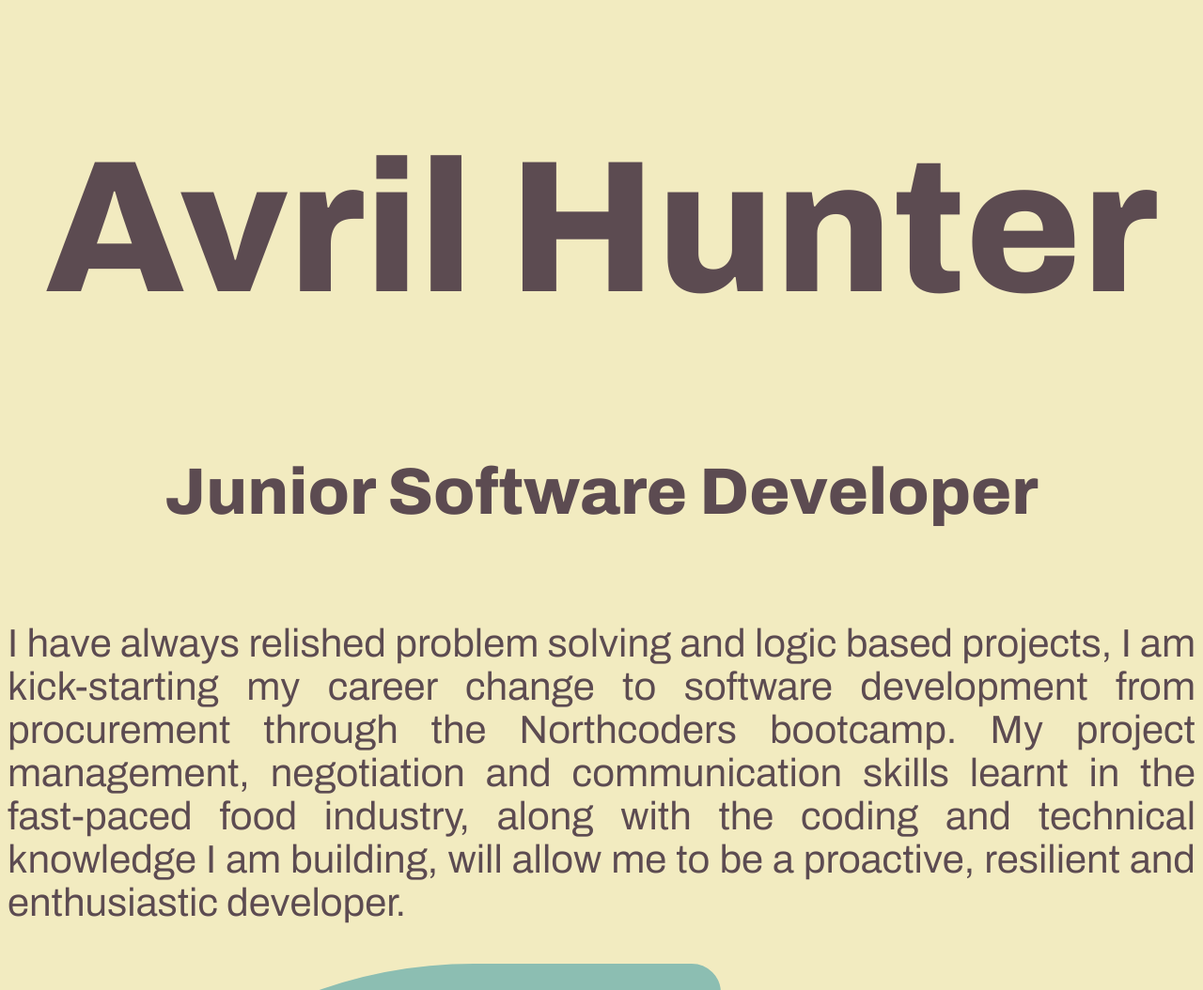
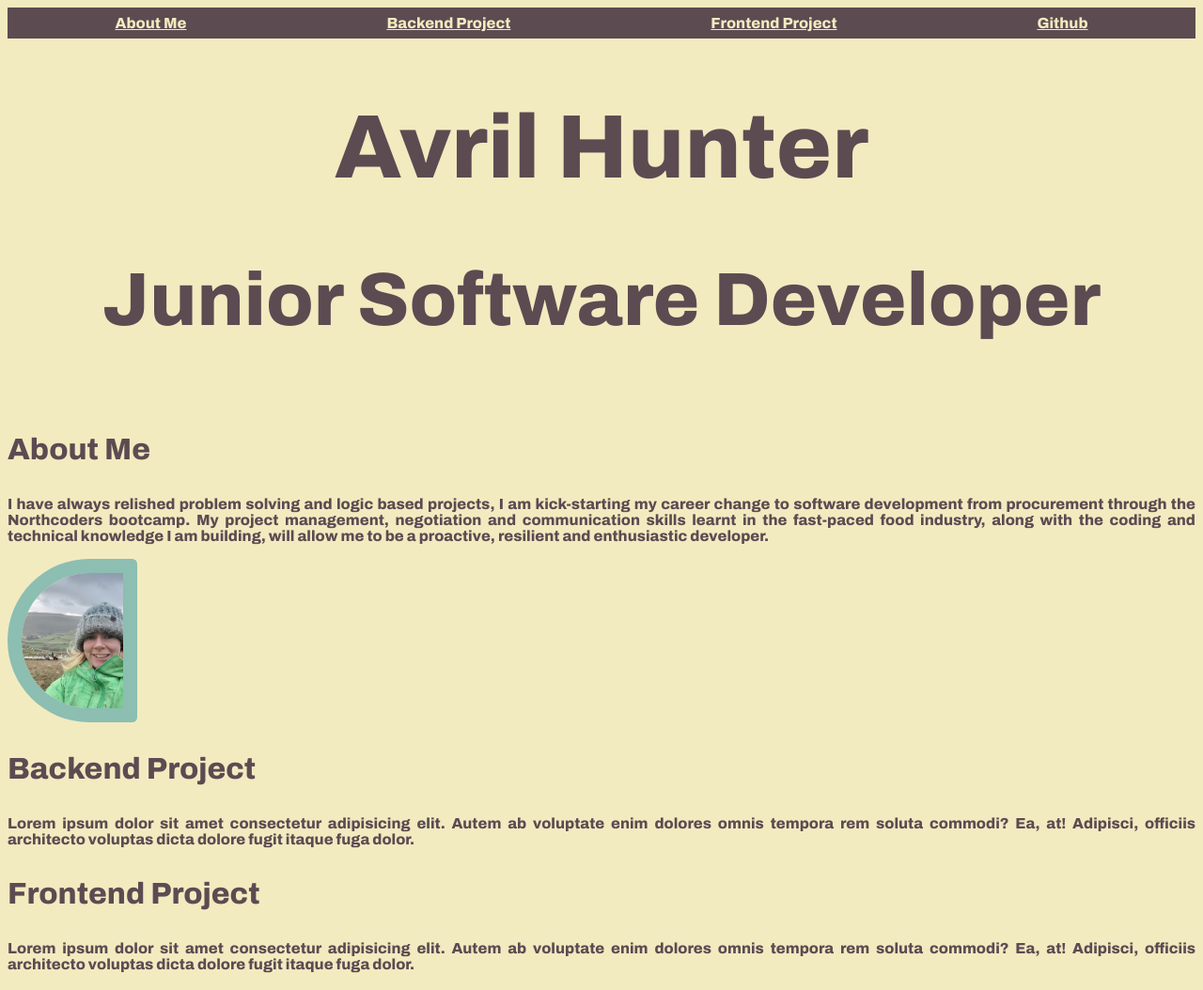
Before and after one commit to AvrilHunter/AvrilHunter.github.io, a plain HTML site: page index.html in a window 1280 px wide. Shown: the top 1054 px of the page at 94% size. Drawn offline with Linux system fonts and the light colour scheme.

Commit message:
amending portfolio

```diff
--- a/index.html
+++ b/index.html
@@ -1,51 +1,68 @@
 <!DOCTYPE html>
 <html lang="en">
-
   <head>
-        <meta charset="UTF-8">
-        <meta name="viewport" content="width=device-width, initial-scale=1.0">
+    <meta charset="UTF-8" />
+    <meta name="viewport" content="width=device-width, initial-scale=1.0" />
     <title>Avril Hunter</title>
-        <link rel="stylesheet" href="mystyle.css">
-        <link rel="preconnect" href="https://fonts.googleapis.com">
-        <link rel="preconnect" href="https://fonts.gstatic.com" crossorigin>
-        <link href="https://fonts.googleapis.com/css2?family=Archivo:ital,wght@0,100..900;1,100..900&display=swap"
-            rel="stylesheet">
+    <link rel="stylesheet" href="mystyle.css" />
+    <link rel="preconnect" href="https://fonts.googleapis.com" />
+    <link rel="preconnect" href="https://fonts.gstatic.com" crossorigin />
+    <link
+      href="https://fonts.googleapis.com/css2?family=Archivo:ital,wght@0,100..900;1,100..900&display=swap"
+      rel="stylesheet"
+    />
   </head>
   <body>
+    <header>
+        <nav>
+            <a href="#about-me">About Me</a>
+            <a href="#backend-proj">Backend Project</a>
+            <a href="#frontend-proj">Frontend Project</a>
+            <a href="https://github.com/AvrilHunter/" target="_blank">Github</a>
+        </nav>
       <h1>Avril Hunter</h1>
       <h2>Junior Software Developer</h2>
 
-<div class ="container">
-
-<div class = "box1"><p class = "description">I have always relished problem solving and logic based projects, I am kick-starting my career change to software
-    development from procurement through the Northcoders bootcamp. My project management, negotiation and communication
-    skills learnt in the fast-paced food industry, along with the coding and technical knowledge I am building, will
-    allow
-    me to be a proactive, resilient and enthusiastic developer.
-</p></div>
-<div class = "box2"><img id="profile-photo" src="./Photo-me.jpg" alt="Profile photo of Avril"></div>
+    </header>
+    <main>
+      <div class="container">
+        <section id="about-me">
+          <h3 id="about-me">About Me</h3>
+          <p id="statement">
+            I have always relished problem solving and logic based projects, I
+            am kick-starting my career change to software development from
+            procurement through the Northcoders bootcamp. My project management,
+            negotiation and communication skills learnt in the fast-paced food
+            industry, along with the coding and technical knowledge I am
+            building, will allow me to be a proactive, resilient and
+            enthusiastic developer.
+          </p>
+          </section>
+          <img
+            id="profile-photo"
+            src="./Photo-me.jpg"
+            alt="Profile photo of Avril"
+          />
 
 
+        <section id="backend-proj">
+          <h3>Backend Project</h3>
+          <p>
+            Lorem ipsum dolor sit amet consectetur adipisicing elit. Autem ab
+            voluptate enim dolores omnis tempora rem soluta commodi? Ea, at!
+            Adipisci, officiis architecto voluptas dicta dolore fugit itaque
+            fuga dolor.
+          </p>
+           <section id="frontend-proj">
+          <h3>Frontend Project</h3>
+          <p>
+            Lorem ipsum dolor sit amet consectetur adipisicing elit. Autem ab
+            voluptate enim dolores omnis tempora rem soluta commodi? Ea, at!
+            Adipisci, officiis architecto voluptas dicta dolore fugit itaque
+            fuga dolor.
+          </p>
+        </section>
       </div>
-
-
+    </main>
   </body>
-
 </html>
-
-
-<!--  <div class = wrapper>
-
-</div class ="box1"><h3>I have always relished problem solving and logic based projects, I am kick-starting my career change to software
-development from procurement through the Northcoders bootcamp. My project management, negotiation and communication
-skills learnt in the fast-paced food industry, along with the coding and technical knowledge I am building, will allow
-me to be a proactive, resilient and enthusiastic developer.
-</h3></div>
-
-<div class="box3">
-    <article>text is here </article>
-</div>
-
-
-<div class ="box2"><img id="profile-photo" src = "./Photo-me.jpg" alt="Profile photo of Avril"></div>
-</div> -->
--- a/mystyle.css
+++ b/mystyle.css
@@ -11,30 +11,34 @@ body {
 }
 
 h1 {
-  font-size: 200px;
+  font-size: 6rem;
+  color: #5c4b51;
+  text-align: center;
+
+}
+
+h2 {
+  font-size: 5rem;
   color: #5c4b51;
   text-align: center;
 }
 
-h2 {
-  font-size: 70px;
+h3 {
+  font-size: 2rem;
   color: #5c4b51;
-  text-align: center;
 }
 
-.description {
-  font-size: 42px;
-  font-weight: 380;
+p {
+  font-size: 1rem;
   color: #5c4b51;
   text-align: justify;
-  text-justify: inter-word;
 }
 
 #profile-photo{
 border-radius: 800px 50px 50px 800px;
-max-height: 100%;
-max-width: 100%;
-border-width: 30px;
+max-height: 9rem;
+max-width: 9rem;
+border-width: 15px;
 border-color: #8CBEB2;
 border-style: solid;
 }
@@ -45,6 +49,28 @@ border-style: solid;
     width: 100%
 }
 
+nav{
+  display: flex;
+  flex-direction: row;
+  justify-content: space-around;
+  background-color: #5c4b51;
+  padding: 0.5rem;
+}
+
+a:link{
+ color:#F2EBBF;
+}
+
+a:visited{
+ color: #F3B562;
+}
+
+a:hover{
+ color:#8CBEB2;
+}
+
+
+
 /*
 https: //colordesigner.io/color-scheme-builder#5C4B51-8CBEB2-F2EBBF-F3B562-F06060
 */
```
Also changed, not shown: 1 other file. Lines whose indentation alone changed are shown as unchanged.
